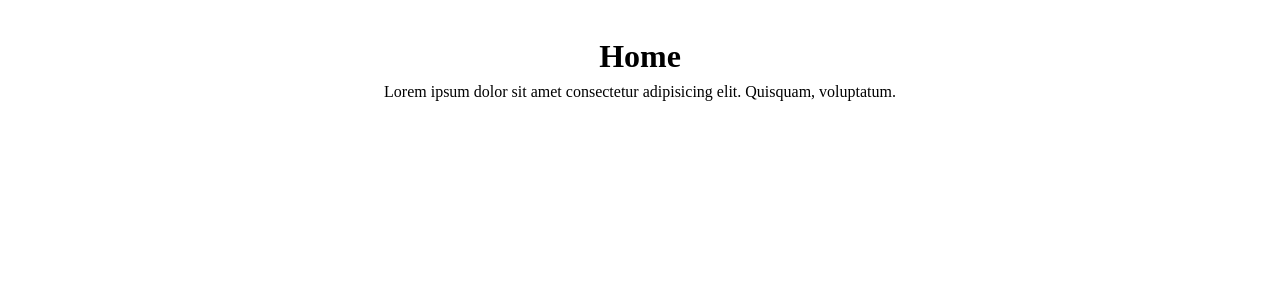
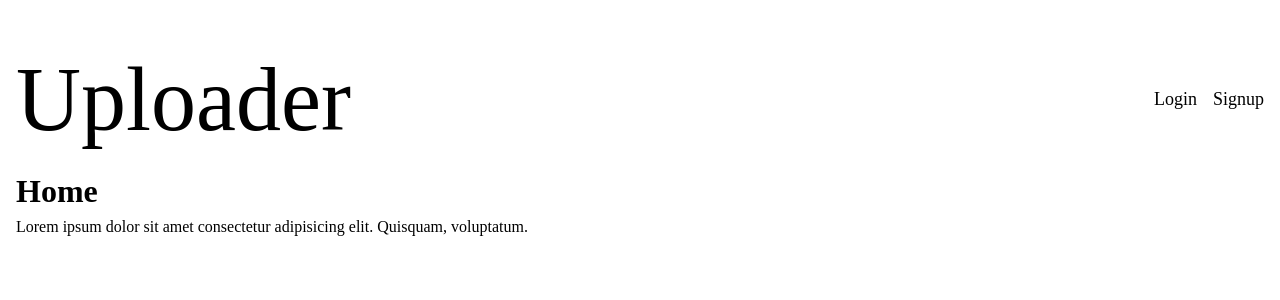
Before and after one commit to Ayoroq/uploader_frontend, a React (Vite) app: page / in a window 1280 px wide. Shown: the top 300 px of the page. Built offline with nearby package versions, Linux system fonts and the light colour scheme; no server answers.

Commit message:
Added basic navbar and some stylings to the navbar

```diff
--- a/src/App.css
+++ b/src/App.css
@@ -1,6 +1,5 @@
 #root {
   max-width: 1280px;
   margin: 0 auto;
-  padding: 2rem;
-  text-align: center;
+  padding: 2rem 1rem;
 }
--- a/src/components/Navbar.jsx
+++ b/src/components/Navbar.jsx
@@ -1,7 +1,18 @@
-export default function Navbar(){
-    return(
-       <nav>
+import { useNavigate } from "react-router";
+import styles from "./Navbar.module.css";
 
-       </nav>
-    )
+export default function Navbar() {
+  const navigate = useNavigate();
+
+  return (
+    <nav className={styles.navbar}>
+      <div className={styles.logo} onClick={() => navigate('/')}>
+        <p>Uploader</p>
+      </div>
+      <div className={styles.navbarbuttons}>
+        <button className={`${styles.navbarbutton}`} onClick={() => navigate("/login")}>Login</button>
+        <button className={`${styles.navbarbutton}`} onClick={() => navigate("/signup")}>Signup</button>
+      </div>
+    </nav>
+  );
 }
--- /dev/null
+++ b/src/components/Navbar.module.css
@@ -0,0 +1,25 @@
+.navbar{
+    display: flex;
+    justify-content: space-between;
+    align-items: center;
+    gap: 1rem;
+}
+
+.logo{
+    font-size: clamp(30px, 8vw, 90px);
+    cursor: pointer;
+}
+
+.navbarbuttons{
+    display: flex;
+    gap: 1rem;
+}
+
+.navbarbutton{
+    cursor: pointer;
+    border-radius: 10px;
+    border: none;
+    background-color: transparent;
+    font-size: clamp(16px, 18px, 2rem);
+    padding: 0;
+}
```
